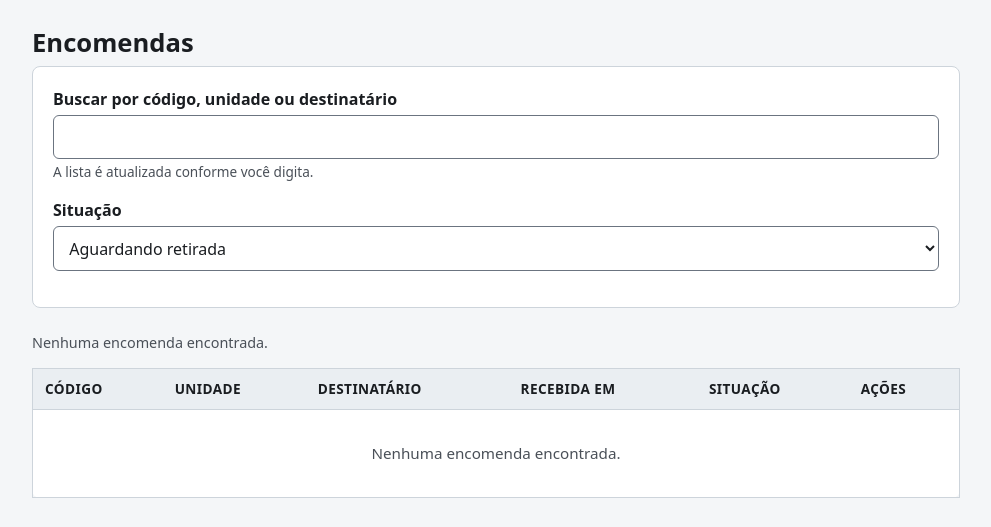
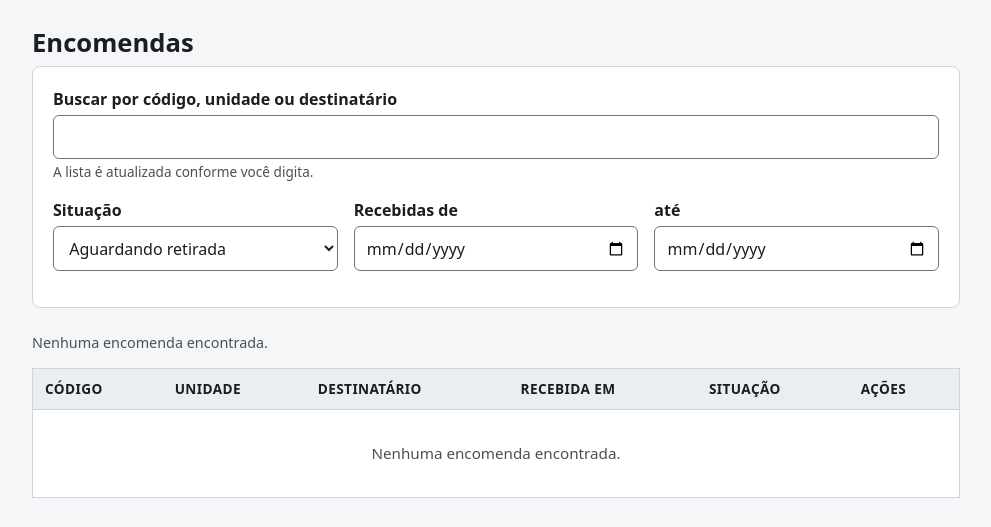
Before and after one commit to eberk9/PI2-Univesp, a Flask app: page /encomendas/pendentes in a window 1280 px wide. Shown: the part 81-608 px from the top of the page, without its empty margins (144-1135 px from the left). Run offline with Flask 3, Linux system fonts and the light colour scheme; the visitor is signed in with stand-in values (Sample User, id 1); data that the repository does not hold is empty.

Commit message:
Mostra data de retirada e filtra a lista por período
- Coluna "Retirada em" quando o filtro não é "Aguardando retirada".
- Campos "Recebidas de" e "até", usando o filtro de/ate que a API
  já oferecia.
- Teste do filtro por período.

Co-Authored-By: Claude Opus 5.5 <noreply@anthropic.com>

```diff
--- a/app/static/css/app.css
+++ b/app/static/css/app.css
@@ -127,6 +127,8 @@ h2 { font-size: 1.2rem; margin: 2rem 0 0.5rem; }
 
 /* ---------------------------------------------------------- formularios */
 .campo { margin-bottom: 1rem; }
+.campos-linha { display: flex; flex-wrap: wrap; gap: 0 1rem; }
+.campos-linha .campo { flex: 1 1 10rem; }
 .campo label {
   display: block;
   font-weight: 600;
--- a/app/static/js/pendentes.js
+++ b/app/static/js/pendentes.js
@@ -6,14 +6,23 @@
   const contador = document.getElementById('contador');
   const campoBusca = document.getElementById('q');
   const campoSituacao = document.getElementById('situacao');
+  const campoDe = document.getElementById('de');
+  const campoAte = document.getElementById('ate');
+  const colRetirada = document.getElementById('col-retirada');
   if (!corpo) return;
 
-  const COLUNAS = 6;
+  let COLUNAS = 6;
 
   async function carregar() {
     const parametros = new URLSearchParams();
     if (campoBusca.value.trim()) parametros.set('q', campoBusca.value.trim());
     if (campoSituacao.value) parametros.set('situacao', campoSituacao.value);
+    if (campoDe.value) parametros.set('de', campoDe.value);
+    if (campoAte.value) parametros.set('ate', campoAte.value);
+
+    // A coluna "Retirada em" so faz sentido fora da lista de pendentes.
+    colRetirada.hidden = campoSituacao.value === 'RECEBIDA';
+    COLUNAS = colRetirada.hidden ? 6 : 7;
 
     try {
       const dados = await chamarApi('/encomendas?' + parametros.toString());
@@ -83,9 +92,14 @@
         acoes.textContent = e.retirada_por_nome || '—';
       }
 
-      [codigo, unidade, destinatario, recebida, situacao, acoes].forEach((td) =>
-        tr.appendChild(td)
-      );
+      const colunas = [codigo, unidade, destinatario, recebida];
+      if (!colRetirada.hidden) {
+        const retirada = document.createElement('td');
+        retirada.textContent = e.retirada_em ? formatarDataHora(e.retirada_em) : '—';
+        colunas.push(retirada);
+      }
+      colunas.push(situacao, acoes);
+      colunas.forEach((td) => tr.appendChild(td));
       corpo.appendChild(tr);
     });
   }
@@ -177,6 +191,8 @@
 
   campoBusca.addEventListener('input', aguardar(carregar, 300));
   campoSituacao.addEventListener('change', carregar);
+  campoDe.addEventListener('change', carregar);
+  campoAte.addEventListener('change', carregar);
   document.getElementById('form-busca').addEventListener('submit', (ev) => {
     ev.preventDefault();
     carregar();
--- a/app/templates/pendentes.html
+++ b/app/templates/pendentes.html
@@ -12,6 +12,7 @@
              aria-describedby="ajuda-busca">
       <small id="ajuda-busca" class="ajuda">A lista é atualizada conforme você digita.</small>
     </div>
+    <div class="campos-linha">
       <div class="campo">
         <label for="situacao">Situação</label>
         <select id="situacao" name="situacao">
@@ -20,6 +21,15 @@
           <option value="DEVOLVIDA">Devolvidas</option>
           <option value="">Todas</option>
         </select>
+      </div>
+      <div class="campo">
+        <label for="de">Recebidas de</label>
+        <input type="date" id="de" name="de">
+      </div>
+      <div class="campo">
+        <label for="ate">até</label>
+        <input type="date" id="ate" name="ate">
+      </div>
     </div>
   </form>
 </div>
@@ -35,6 +45,7 @@
         <th scope="col">Unidade</th>
         <th scope="col">Destinatário</th>
         <th scope="col">Recebida em</th>
+        <th scope="col" id="col-retirada" hidden>Retirada em</th>
         <th scope="col">Situação</th>
         <th scope="col">Ações</th>
       </tr>
```
Also changed, not shown: tests/test_encomendas.py (+11 -0 lines). Lines whose indentation alone changed are shown as unchanged.
